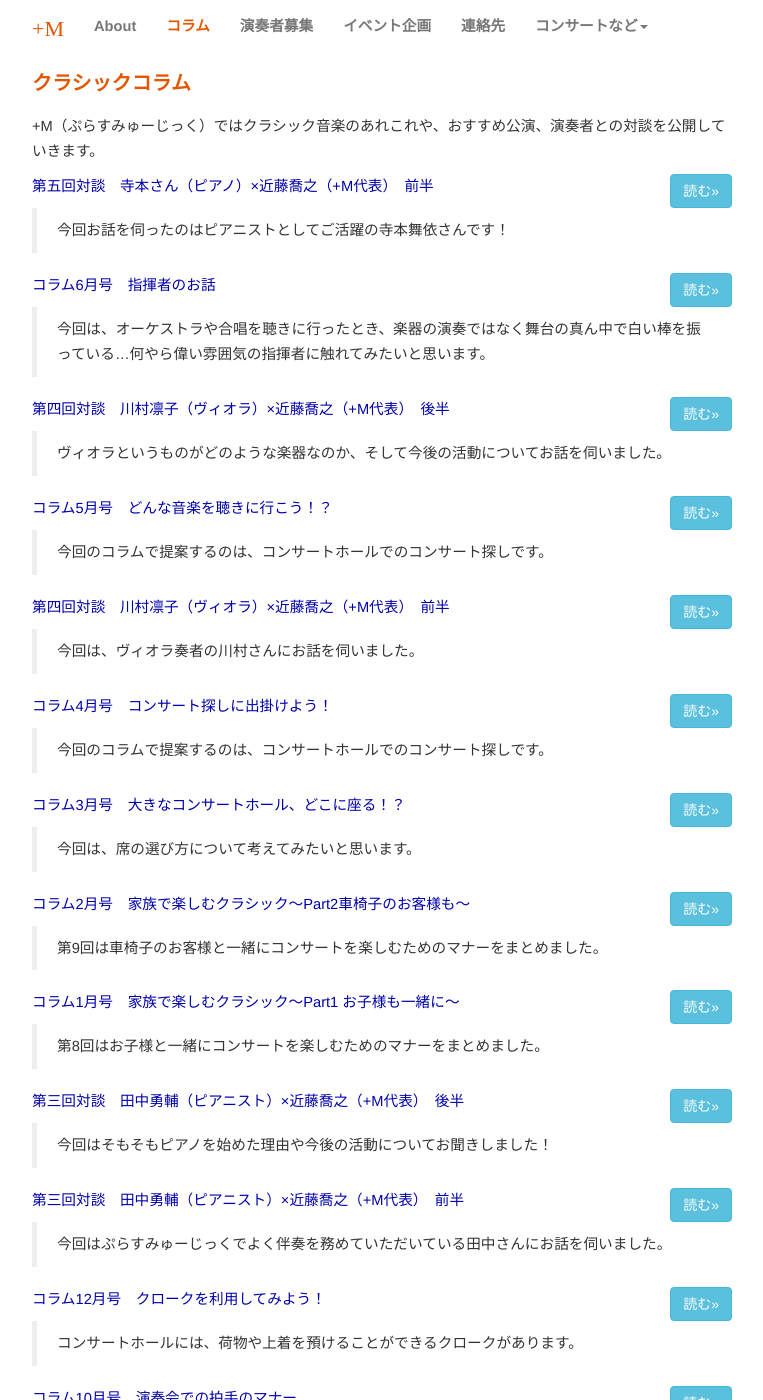
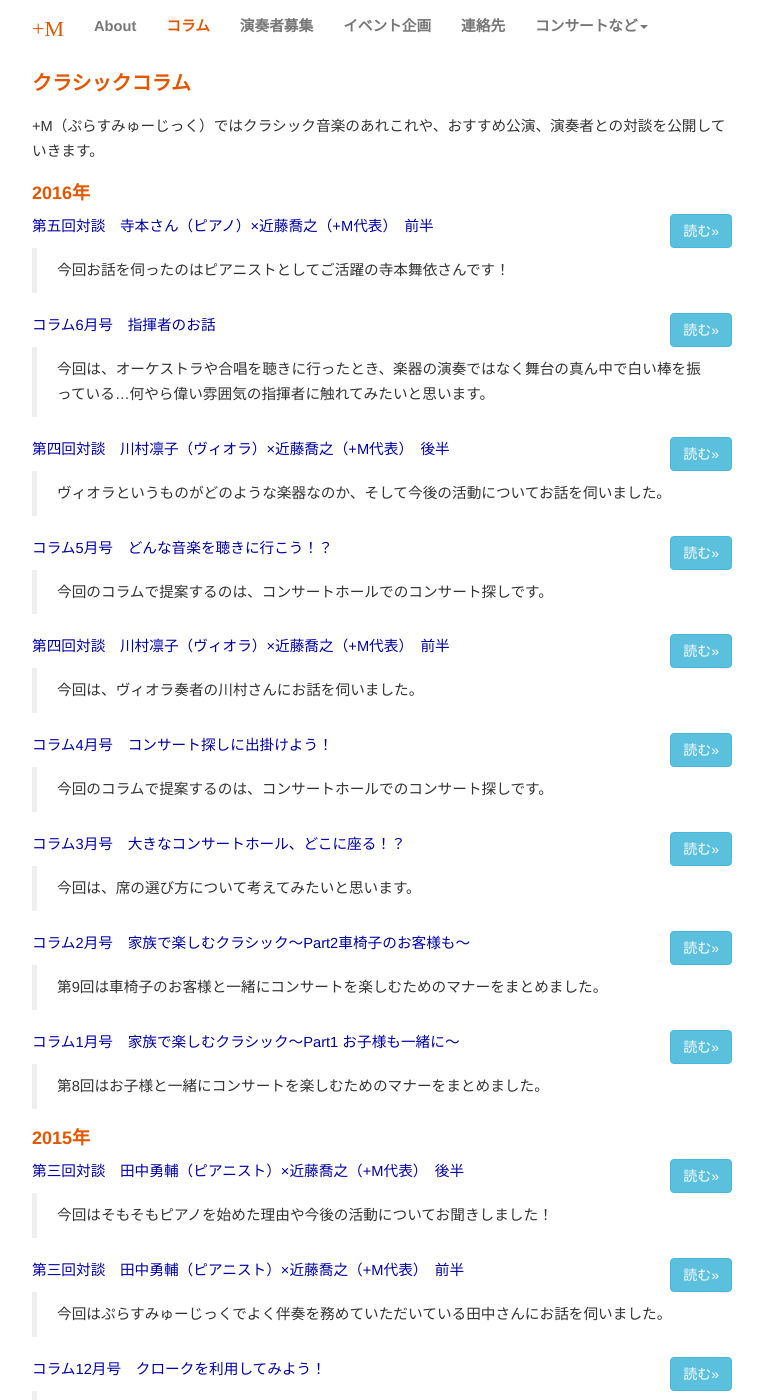
Before and after one commit to shinnkondo/plus-music-japan.github.io, a Jekyll site: the page built from column.md, in a window 1280 px wide and 1400 px high. Shown: the whole window, without its empty margins (258-1021 px from the left). Built offline with Jekyll 4.4.1, drawn with Linux system fonts in a browser that asks for light colours; nearby versions of some CDN libraries; some web fonts are replaced.

Commit message:
コラムページに西暦の表示を追加。

```diff
--- a/column.md
+++ b/column.md
@@ -7,8 +7,14 @@ order: 2
 ---
 {% include JB/setup %}
 # クラシックコラム
-+M（ぷらすみゅーじっく）ではクラシック音楽のあれこれや、おすすめ公演、演奏者との対談を公開していきます。{% for post in site.posts %}
++M（ぷらすみゅーじっく）ではクラシック音楽のあれこれや、おすすめ公演、演奏者との対談を公開していきます。
+{% for post in site.posts %}
+  {% assign currentdate = post.date | date: "%Y" %}
+  {% if currentdate != date %}
 
+<h2 id="y{{post.date | date: "%Y"}}">{{ currentdate }}年</h2>
+    {% assign date = currentdate %}
+  {% endif %}
 <div class="row">
   <div class="col-xs-12">
     <a class="post-link" href="{{ post.url | prepend: BASE_PATH }}">{{ post.title }}</a>
@@ -17,4 +23,10 @@ order: 2
     </div>
   </div>
 </div>
-<blockquote>{{ post.description }}</blockquote>{% endfor %}
+<blockquote>{{ post.description }}</blockquote>
+{% endfor %}
+
+
+{% for post in site.posts %}
+
+{% endfor %}
```
